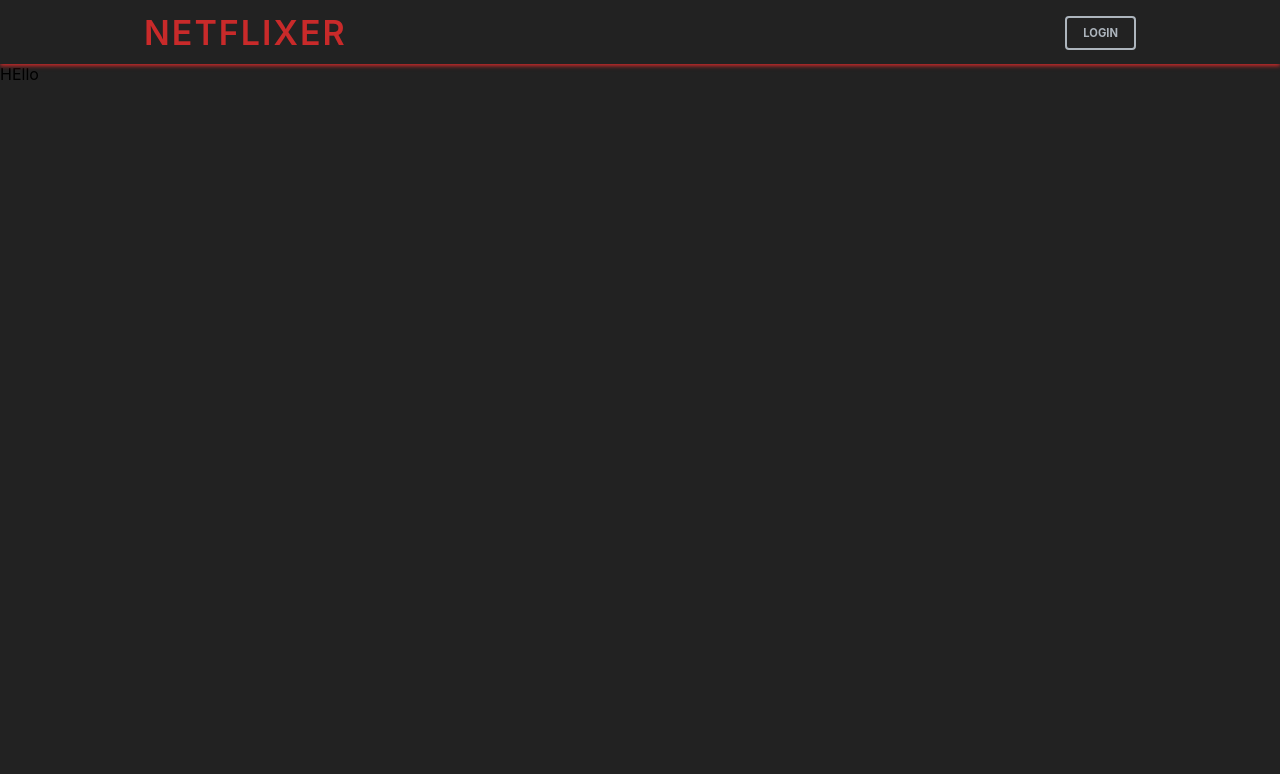
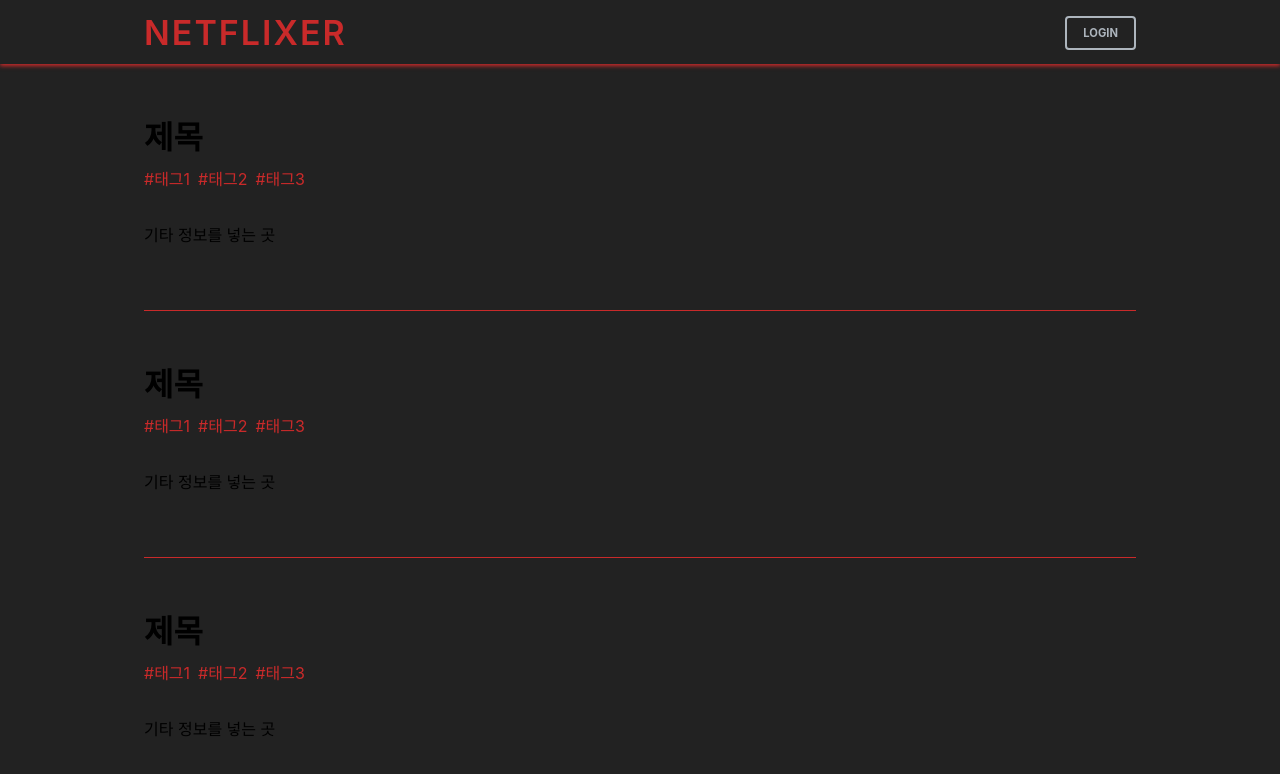
Before and after one commit to dhshffnfn123/Netflixer, a React (Create React App) app in the folder frontend/: page / in a window 1280 px wide. Shown: the top 774 px of the page. Built offline with nearby package versions, Linux system fonts and the light colour scheme.

Commit message:
메인 페이지 구현 중

```diff
--- /dev/null
+++ b/frontend/src/components/common/SubInfo.js
@@ -0,0 +1,34 @@
+import React from 'react';
+import styled, { css } from 'styled-components';
+import { Link } from 'react-router-dom';
+import palette from '../../lib/styles/palette';
+
+const SubInfoBlock = styled.div`
+  ${(props) =>
+    props.hasMarginTop &&
+    css`
+      margin-top: 1rem;
+    `}
+  color: ${palette.inputBoxColor};
+
+  span + span:before {
+    color: ${palette.inputBoxColor};
+    padding-left: 0.25rem;
+    padding-right: 0.25rem;
+    content: '\\B7';
+  }
+`;
+
+const SubInfo = ({ hasMarginTop }) => {
+  return (
+    <SubInfoBlock hasMarginTop={hasMarginTop}>
+      <span>
+        <b>
+          <Link to={`/@`} />
+        </b>
+      </span>
+    </SubInfoBlock>
+  );
+};
+
+export default SubInfo;
--- /dev/null
+++ b/frontend/src/components/common/Tags.js
@@ -0,0 +1,31 @@
+import React from 'react';
+import styled from 'styled-components';
+import palette from '../../lib/styles/palette';
+import { Link } from 'react-router-dom';
+
+const TagsBlock = styled.div`
+  margin-top: 0.5rem;
+  .tag {
+    display: inline-block;
+    color: ${palette.logoFontColor};
+    text-decoration: none;
+    margin-right: 0.5rem;
+    &:hover {
+      color: ${palette.logoFontColor};
+    }
+  }
+`;
+
+const Tags = ({ tags }) => {
+  return (
+    <TagsBlock>
+      {tags.map((tag) => (
+        <Link className="tag" to={`/?tag=${tag}`} key={tag}>
+          #{tag}
+        </Link>
+      ))}
+    </TagsBlock>
+  );
+};
+
+export default Tags;
--- /dev/null
+++ b/frontend/src/components/videos/VideoList.js
@@ -0,0 +1,64 @@
+import React from 'react';
+import styled from 'styled-components';
+import Responsive from '../common/Responsive';
+import palette from '../../lib/styles/palette';
+import SubInfo from '../common/SubInfo';
+import Tags from '../common/Tags';
+
+const VideoListBlock = styled(Responsive)`
+  margin-top: 3rem;
+`;
+
+const WriteVideoButtonWrapper = styled.div`
+  display: flex;
+  justify-content: flex-end;
+  margin-bottom: 3rem;
+`;
+
+const VideoItemBlock = styled.div`
+  padding-top: 3rem;
+  padding-bottom: 3rem;
+  &:first-child {
+    padding-top: 0;
+  }
+  & + & {
+    border-top: 1px solid ${palette.logoFontColor};
+  }
+
+  h2 {
+    font-size: 2rem;
+    margin-bottom: 0;
+    margin-top: 0;
+    &:hover {
+      color: ${palette.inputBoxColor};
+    }
+  }
+  p {
+    margin-top: 2rem;
+  }
+`;
+
+const VideoItem = () => {
+  return (
+    <VideoItemBlock>
+      <h2>제목</h2>
+      <SubInfo />
+      <Tags tags={['태그1', '태그2', '태그3']} />
+      <p>기타 정보를 넣는 곳</p>
+    </VideoItemBlock>
+  );
+};
+
+const VideoList = () => {
+  return (
+    <VideoListBlock>
+      <div>
+        <VideoItem />
+        <VideoItem />
+        <VideoItem />
+      </div>
+    </VideoListBlock>
+  );
+};
+
+export default VideoList;
--- a/frontend/src/pages/MainPage.js
+++ b/frontend/src/pages/MainPage.js
@@ -1,10 +1,12 @@
 import React from 'react';
 import HeaderContainer from '../containers/common/HeaderContainer';
+import VideoList from '../components/videos/VideoList';
+
 const MainPage = () => {
   return (
     <>
       <HeaderContainer />
-      <div>HEllo</div>
+      <VideoList />
     </>
   );
 };
```
